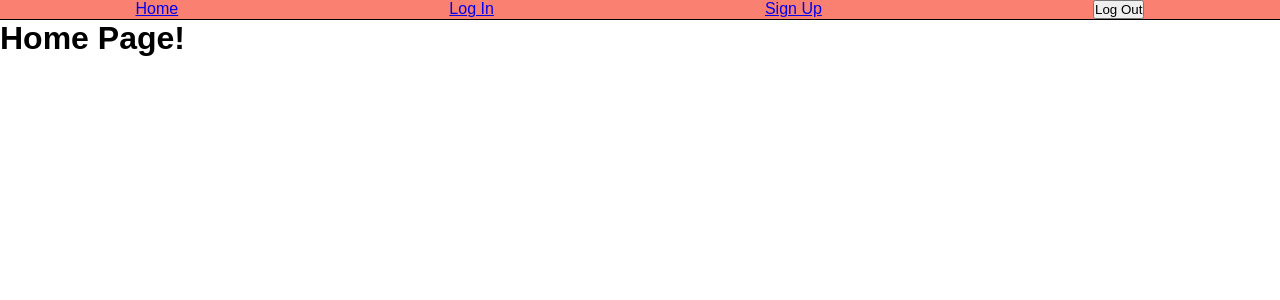
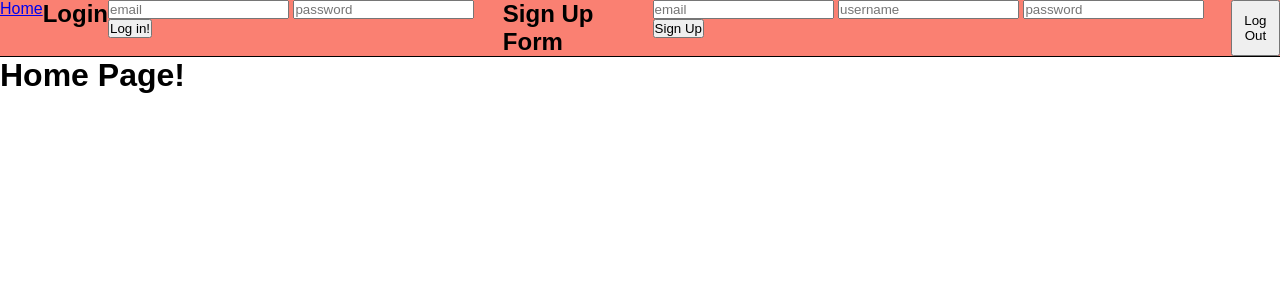
Before and after one commit to wkropat/tech-blog, a Node server app: page / in a window 1280 px wide. Shown: the top 300 px of the page. Run offline with Node 20, Linux system fonts and the light colour scheme; data that the repository does not hold is empty; some libraries are stand-ins or nearby versions.

Commit message:
redid forms

```diff
--- a/controllers/apiRoutes/userRoutes.js
+++ b/controllers/apiRoutes/userRoutes.js
@@ -64,7 +64,7 @@ router.post("/login",(req,res)=>{
                 req.session.user = {
                     username:foundUser.username,
                     email:foundUser.email,
-                    id:foundUser.id
+                    // id:foundUser.id
                 }
                 res.json(foundUser)
             } else {
@@ -74,7 +74,7 @@ router.post("/login",(req,res)=>{
         }
     }).catch(err=>{
          console.log(err);
-        res.status(500).json(err);2
+        res.status(500).json(err);
     })
 })
 
--- a/public/js/login.js
+++ b/public/js/login.js
@@ -1,9 +1,11 @@
+
+
 const loginFormHandler = async (event) => {
     event.preventDefault();
 
     // Collect values from the login form
-    const email = document.querySelector('#email-login').value.trim();
-    const password = document.querySelector('#password-login').value.trim();
+    const email = document.querySelector('#login-email').value.trim();
+    const password = document.querySelector('#login-password').value.trim();
 
     if (email && password) {
       // Send a POST request to the API endpoint
@@ -15,10 +17,12 @@ const loginFormHandler = async (event) => {
 
       if (response.ok) {
         // If successful, redirect the browser to the profile page
+        // response.render("profile")
+        alert("Login Successful")
         document.location.replace('/');
       } else {
         alert(response.statusText);
       }
     }
   };
-  document.querySelector('#login').addEventListener('submit', loginFormHandler);
+document.querySelector('#login').addEventListener('submit', loginFormHandler);
--- a/public/js/logout.js
+++ b/public/js/logout.js
@@ -5,6 +5,7 @@ const logout = async () => {
     });
 
     if (response.ok) {
+      alert("Logout Successful");
       document.location.replace('/');
     } else {
       alert(response.statusText);
--- a/public/js/signup.js
+++ b/public/js/signup.js
@@ -13,6 +13,7 @@ const signupFormHandler = async (event) => {
       });
 
       if (response.ok) {
+        alert("Signup Successful");
         document.location.replace('/');
       } else {
         alert(response.statusText);
--- a/views/home.handlebars
+++ b/views/home.handlebars
@@ -1,6 +1,5 @@
 <h1>Home Page!</h1>
-    {{login}}
-    {{signup}}
+
 {{#each blogs}}
     <div class="card">
         <a class="link" href="/blogs/{{id}}"><h3>{{name}}</h3></a>
--- a/views/layouts/main.handlebars
+++ b/views/layouts/main.handlebars
@@ -12,8 +12,23 @@
     <nav>
         <a href="/">Home</a>
         {{!-- <a href="/profile">Profile</a> --}}
-        <a href="/login">Log In</a>
-        <a href="/signup">Sign Up</a>
+<h1>Login</h1>
+
+<form id="login">
+    <input type="text" id="login-email" placeholder="email">
+    <input type="password" id="login-password" placeholder="password">
+    <button>Log in!</button>
+</form>
+
+<h1>Sign Up Form</h1>
+<form id="signupForm">
+    <input type="text" id="signup-email" placeholder="email">
+    <input type="text" id="signup-username" placeholder="username">
+    <input type="password" id="signup-password" placeholder="password">
+    <button>Sign Up</button>
+</form>
+<script src="/js/signup.js"></script>
+
         <button id="logoutButton">Log Out</button>
     </nav>
     <div class="body">
@@ -21,5 +36,6 @@
     </div>
 </body>
 
+<script src="/js/login.js"></script>
 <script src="/js/logout.js"></script>
 </html>
```
